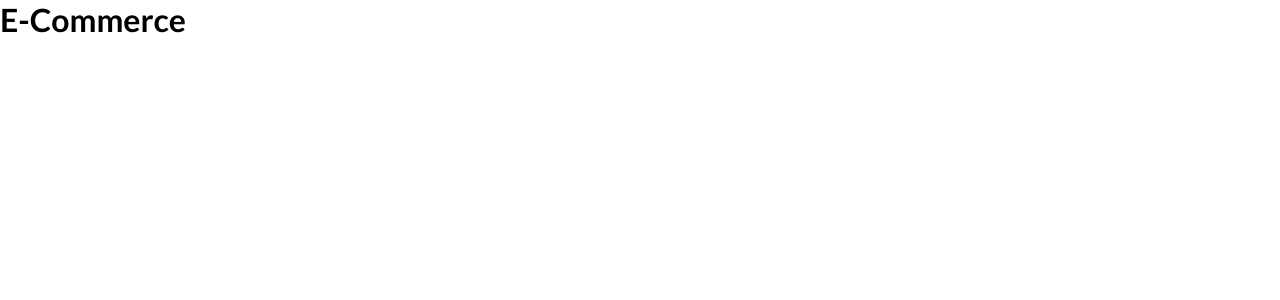
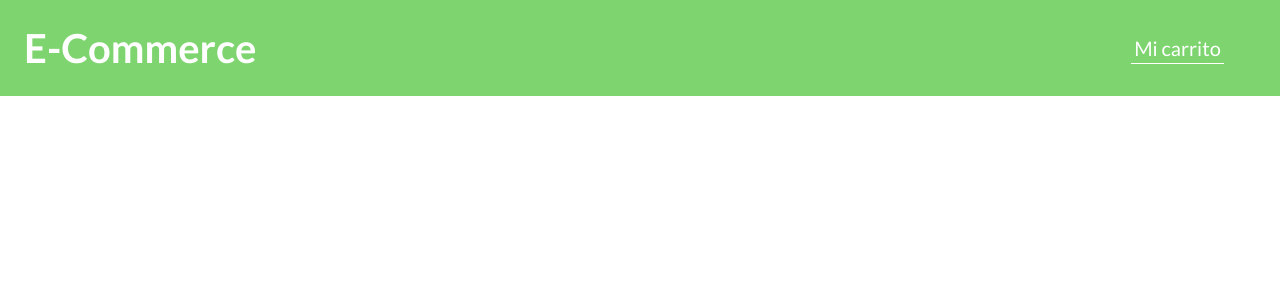
Before and after one commit to lucianoleyriaa/e-commerce-react, a React (Create React App) app: page / in a window 1280 px wide. Shown: the top 300 px of the page. Built offline with nearby package versions, Linux system fonts and the light colour scheme.

Commit message:
Creacion del componente header

```diff
--- a/src/App.js
+++ b/src/App.js
@@ -1,8 +1,11 @@
+import { Fragment } from "react";
+import Header from "./components/Header/Header";
+
 function App() {
    return (
-      <div>
-         <h1>E-Commerce</h1>
-      </div>
+      <Fragment>
+         <Header />
+      </Fragment>
    );
 }
 
--- /dev/null
+++ b/src/components/Header/Header.js
@@ -0,0 +1,16 @@
+import { Fragment } from "react";
+
+import classes from "./Header.module.css";
+
+const Header = () => {
+   return (
+      <Fragment>
+         <div className={classes.header}>
+            <h1 className={classes.header__logo}>E-Commerce</h1>
+            <p className={classes.header__carrito}>Mi carrito</p>
+         </div>
+      </Fragment>
+   );
+};
+
+export default Header;
--- /dev/null
+++ b/src/components/Header/Header.module.css
@@ -0,0 +1,30 @@
+.header {
+   /* background-color: #55c57a; */
+   background-color: #7ed56f;
+   padding: 1.5rem;
+   display: flex;
+   justify-content: space-between;
+   align-items: center;
+   color: white;
+}
+
+.header__logo {
+   font-size: 2.5rem;
+}
+
+.header__carrito {
+   font-size: 1.25rem;
+   margin-right: 2rem;
+   padding: 0.2rem 0.2rem;
+   border-bottom: 1px solid white;
+   cursor: pointer;
+   transition: all 0.2s;
+   background-color: #7ed56f;
+}
+
+.header__carrito:hover {
+   transform: translateY(-2px) scale(1.05);
+   box-shadow: 0 1rem 1.5rem rgba(0, 0, 0, 0.2);
+   background-color: #f7f7f7;
+   color: #55c57a;
+}
```
